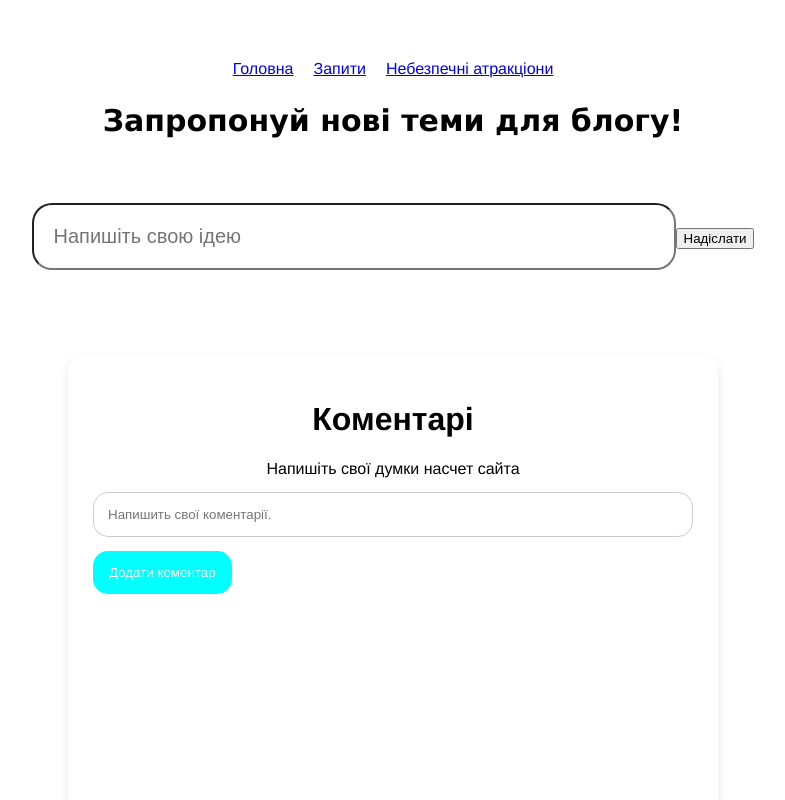
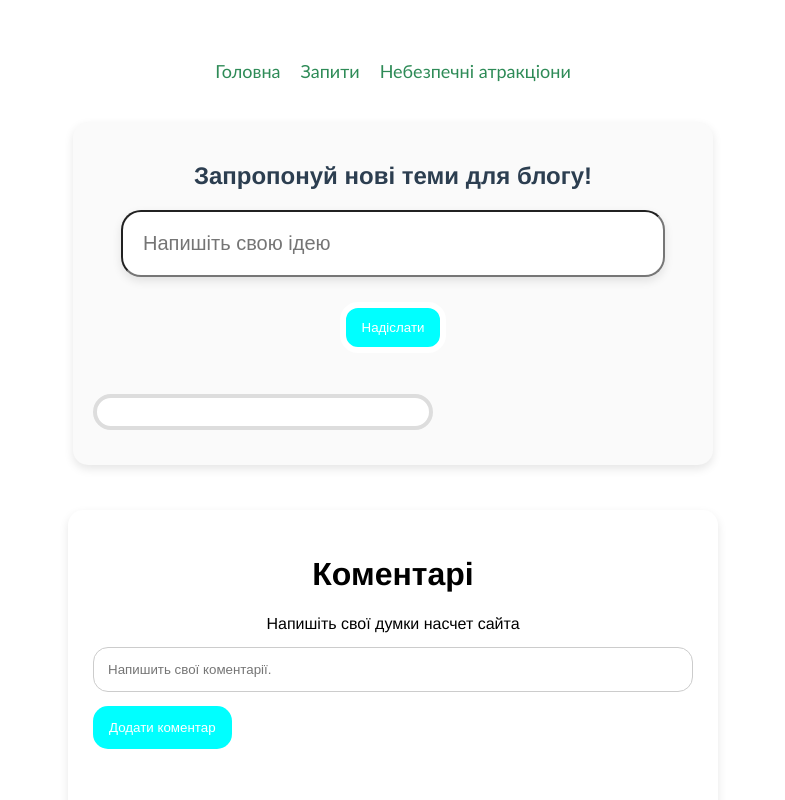
Before and after one commit to Killer-Pico/Blogging-and-talking-about-things, a Vue app in the folder finale/: page /requests in a window 1280 px wide. Shown: the top 800 px of the page, without its empty margins (247-1032 px from the left). Built offline with nearby package versions, Linux system fonts and the light colour scheme.

Commit message:
Update 2.5(add style, script)

```diff
--- a/finale/src/App.vue
+++ b/finale/src/App.vue
@@ -36,6 +36,16 @@ export default {
   color: #2c3e50;
   margin-top: 60px;
 }
+a{
+  color:seagreen;
+  font-family: 'Gill Sans', 'Gill Sans MT', Calibri, 'Trebuchet MS', sans-serif;
+  font-size:18px;
+  text-decoration: none;
+}
+a:hover{
+  color:aqua;
+  font-size: 24px;
+}
 nav {
   display: flex;
   gap: 20px;
--- a/finale/src/components/CommentComponent.vue
+++ b/finale/src/components/CommentComponent.vue
@@ -99,6 +99,7 @@ box-shadow: 0 4px 10px rgba(0, 0, 0, 0.1);
 }
 
 .comment-list li {
+  list-style: none;
   background-color: #fff;
   padding: 12px 14px;
   margin-bottom: 10px;
--- a/finale/src/pages/RequestPage.vue
+++ b/finale/src/pages/RequestPage.vue
@@ -34,26 +34,62 @@ export default {
     submitRequest() {
       if (this.addRequest.trim()) {
         this.requests.push(this.addRequest.trim());
+        this.saveRequests();
         this.newRequest = "";
       }
+    },
+     saveRequests() {
+      localStorage.setItem("blogRequests", JSON.stringify(this.requests));
+    },
+    loadRequests() {
+      const saved = localStorage.getItem("blogRequests");
+      if (saved) {
+        this.requests = JSON.parse(saved);
+      }
     }
+  },
+  mounted() {
+    this.loadRequests();
   }
-};
+}
 </script>
 
 <style scoped>
 .request-page{
-  color:black;
-  font-size:20px;
-  font-family: 'Lucida Sans', 'Lucida Sans Regular', 'Lucida Grande', 'Lucida Sans Unicode', Geneva, Verdana, sans-serif;
+  max-width: 600px;
+  margin: 40px auto;
+  padding: 20px;
+  border: none;
+  border-radius: 15px;
+  background: #fafafa;
+  box-shadow: 0 4px 10px rgba(0,0,0,0.1);
 }
 input{
 color:aqua;
-width:600px;
-margin:40px auto;
+width:500px;
 padding:20px;
 font-size:20px;
 border-radius:20px;
+box-shadow: 0 4px 10px rgba(0, 0, 0, 0.1);
+}
+.request-form button{
+  margin:25px;
+  align-self: flex-start;
+  padding: 12px 16px;
+  background-color: aqua;
+  color:white;
+  border: 6px solid white;
+  border-radius: 18px;
+  cursor: pointer;
+}
+.request-list{
+  list-style:none;
+  width: 300px;
+  background-color: #fff;
+  padding: 14px 16px;
+  margin-bottom: 15px;
+  border: 4px solid #ddd;
+  border-radius: 18px;
 }
 
 </style>
```
